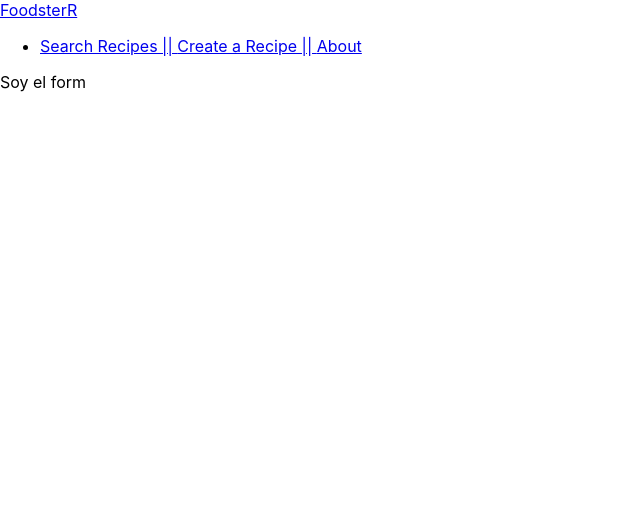
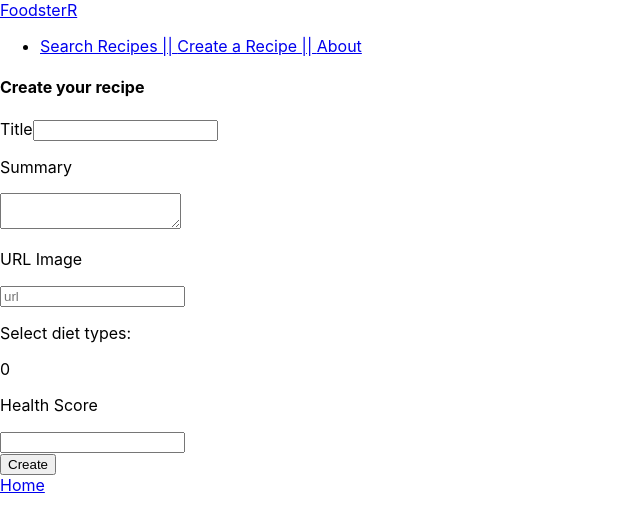
Before and after one commit to wellnahuel/PI.Food.PT07, a React (Create React App) app in the folder client/: page /create in a window 1280 px wide. Shown: the top 532 px of the page, without its empty margins (0-640 px from the left). Built offline with nearby package versions, Linux system fonts and the light colour scheme.

Commit message:
16° commit , about ok, forms for create done, not testing yet

```diff
--- a/client/src/components/About/About.jsx
+++ b/client/src/components/About/About.jsx
@@ -1,5 +1,14 @@
 export default function About() {
     return <div>
-        Soy el ABout
+        About
+FoodsterR was developed during the bootcamp at Henry.The goal was to build an App using React JS, Redux, Node JS, Express JS, Sequelize and PostgreSQL. In addition to Spoonacular's Food Api.
+Connect the concepts learned in the course.
+Learn best practices.
+Learn and practice GIT workflow.
+Use and practice some testing.
+
+
+Contact Me!
+My name is Nahuel Cittadino. You can find me on LinkedIn and GitHub.
     </div>
 }
--- a/client/src/components/Form/Form.jsx
+++ b/client/src/components/Form/Form.jsx
@@ -1,5 +1,169 @@
+//import "./CreateRecipe.css";
+import { useState } from "react";
+import { useSelector } from "react-redux";
+import { Link } from "react-router-dom";
+const axios = require("axios");
+
 export default function Form() {
-    return <div>
-        Soy el form
-    </div>
-}
+
+    const types = useSelector((state) => state.diets);
+    const initialState = {
+        name: "",
+        resume: "",
+        diets: [],
+        errors: {},
+        score: 0,
+        instructions: [],
+        image: "",
+    };
+
+    const [recipe, setRecipe] = useState(initialState);
+
+    function validate(values) {
+        let errors = {};
+        if (!values.name) {
+          errors.name = "You must enter a valid name for your recipe";
+        }
+        if (!values.resume) {
+          errors.resume = "You must enter a valid resume for your recipe";
+        }
+        if (
+          parseInt(values.score) < 0 ||
+          parseInt(values.score) > 100
+        ) {
+          errors.score = "The score must be a number between 0 and 100";
+        }
+        return errors;
+      }
+
+      const handleChange = (e) => {
+        setRecipe((prevState) => {
+          return {
+            ...prevState,
+            [e.target.name]: e.target.value,
+          };
+        });
+      };
+
+      const handleSubmit = async (e) => {
+        e.preventDefault();
+
+        const { errors, ...sinErrors } = recipe;
+        const result = validate(sinErrors);
+
+        setRecipe((prevState) => {
+          return {
+            ...prevState,
+            healthScore: parseInt(recipe.healthScore),
+            spoonacularScore: parseInt(recipe.spoonacularScore),
+            errors: result,
+          };
+        });
+
+        if (!Object.keys(result).length) {
+          alert("Valid Form");
+        }
+        await axios.post("http://localhost:3001/recipes", recipe);
+        setRecipe(initialState);
+        document.getElementById("formCreate").reset();
+        alert("Recipe Uploaded");
+      };
+
+      function addDiet(type) {
+        if (!recipe.diets.includes(type)) {
+          setRecipe({
+            ...recipe,
+            diets: [...recipe.diets, type],
+          });
+        }
+      }
+
+
+
+        return (
+            <div className="form_container__all">
+            <div className="titlePage">
+                <h4>Create your recipe</h4>
+            </div>
+            <form className="form__container" id="formCreate" onSubmit={(e) => handleSubmit(e)}>
+                <div className="left">
+                <div className="form__title">
+                    <label>Title</label>
+                    <input name="title" className="form__title__input" type="text" autoComplete="off" onChange={(e) => handleChange(e)}/>
+                    {recipe.errors.title && (
+                    <p>You must enter a valid title for your recipe</p>
+                    )}
+                </div>
+                <div className="form__summary">
+                    <p>Summary</p>
+                    <textarea
+                    name="summary"
+                    className="form__summary__textarea"
+                    type="text"
+                    autoComplete="off"
+                    onChange={(e) => handleChange(e)}
+                    />
+                    {recipe.errors.summary && (
+                    <p>You must enter a valid summary for your recipe</p>
+                    )}
+                </div>
+
+                <div className="form__image">
+                    <p>URL Image</p>
+                    <input
+                    name="image"
+                    className="form__image--input"
+                    placeholder="url"
+                    type="text"
+                    autoComplete="off"
+                    onChange={(e) => handleChange(e)}
+                    />
+                </div>
+                </div>
+                <div className="right">
+                <div className="form__diets">
+                    <p className="form__diets__title">Select diet types:</p>
+                    {types.length &&
+                    types.map((type, idx) => {
+                        return (
+                        <div key={idx}>
+                            <p>{type.name}</p>
+                            <p
+                            className="stepButton"
+                            onClick={() => {
+                                addDiet(type.name);
+                            }}
+                            >
+                            Add
+                            </p>
+                        </div>
+                        );
+                    })}
+                </div>
+
+                <div className="form__scoreHealth">
+                    <p>Health Score</p>
+                    <input
+                    name="healthScore"
+                    className="healthScoreInput"
+                    type="number"
+                    autoComplete="off"
+                    onChange={(e) => handleChange(e)}
+                    />
+                    {recipe.errors.spoonacularScore && (
+                    <p>The health score must be a number between 0 and 100</p>
+                    )}
+                </div>
+
+
+                </div>
+                <button type="submit" className="btn-create">
+                Create
+                </button>
+            </form>
+            <Link className="linkHome" to="/home">
+                Home
+            </Link>
+            </div>
+        );
+        };
```
Also changed, not shown: 2 other files (tests, documents, lock files or other folders).
